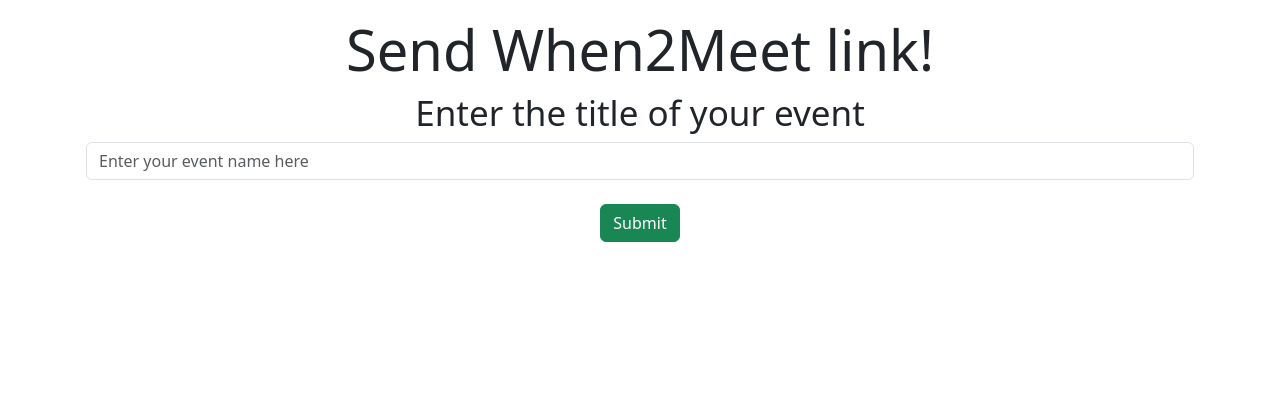
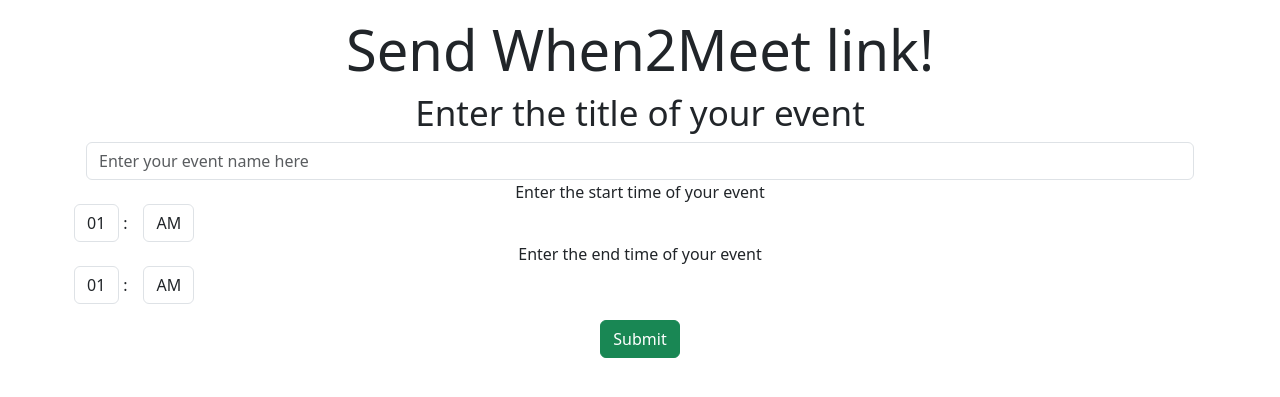
Before and after one commit to agrimreaper49/ClubMatch, a Django app: template club_compass_app/templates/club_compass_app/when2meet.html in a window 1280 px wide. Shown: the part 78-475 px from the top of the page. Run offline with Django 4.2, Linux system fonts and the light colour scheme; the template is opened without the code that fills it: values that come from a table or form of the project are taken from there, others are empty; some libraries are stand-ins or nearby versions.

Commit message:
pull out times and add to when2meet form

```diff
--- a/club_compass_app/forms.py
+++ b/club_compass_app/forms.py
@@ -23,7 +23,6 @@ class ClubForm(forms.Form):
 
 class TimeForm(forms.Form):
     HOURS = [(f'{i:02d}', f'{i:02d}') for i in range(1, 13)]
-    MINUTES = [(f'{i:02d}', f'{i:02d}') for i in range(0, 60)]
     DAY_NIGHT = [("AM", "AM"), ("PM", "PM")]
 
     ## TIMES ##
@@ -32,8 +31,7 @@ class TimeForm(forms.Form):
     start_hour = forms.ChoiceField(label="Enter the start time of your event", choices=HOURS,
                                    widget=forms.Select(attrs={"class": "form-control"}, choices=HOURS))
 
-    start_minute = forms.ChoiceField(label="Enter the start time of your event", choices=MINUTES,
-                                     widget=forms.Select(attrs={"class": "form-control"}, choices=MINUTES))
+
 
     start_day_night = forms.ChoiceField(label="AM or PM?", choices=DAY_NIGHT,
                                         widget=forms.Select(attrs={"class": "form-control"}, choices=DAY_NIGHT))
@@ -42,8 +40,7 @@ class TimeForm(forms.Form):
     end_hour = forms.ChoiceField(label="Enter the end time of your event", choices=HOURS,
                                  widget=forms.Select(attrs={"class": "form-control"}, choices=HOURS))
 
-    end_minute = forms.ChoiceField(label="Enter the start hour of your event", choices=MINUTES,
-                                   widget=forms.Select(attrs={"class": "form-control"}, choices=MINUTES))
+
 
     end_day_night = forms.ChoiceField(label="AM or PM?", choices=DAY_NIGHT,
                                       widget=forms.Select(attrs={"class": "form-control"}, choices=DAY_NIGHT))
@@ -54,12 +51,13 @@ class When2MeetForm(TimeForm):
                                  widget=forms.TextInput(attrs={"placeholder": "Enter your event name here",
                                                                "class": "form-control"}))
 
-    date = forms.DateField(label="Enter the date of your event",
-                           widget=forms.DateInput(attrs={"class": "form-control",
-                                                         "placeholder": "YYYY-MM-DD"}))
+    # date = forms.DateField(label="Enter the date of your event",
+    #                        widget=forms.DateInput(attrs={"class": "form-control",
+    #                                                      "placeholder": "YYYY-MM-DD"}))
 
 
 class EventForm(TimeForm):
+    MINUTES = [(f'{i:02d}', f'{i:02d}') for i in range(0, 60)]
     event_name = forms.CharField(label="Enter the title of your event", max_length=50,
                                  widget=forms.TextInput(attrs={"placeholder": "Enter your event name here",
                                                                "class": "form-control"}))
@@ -75,3 +73,9 @@ class EventForm(TimeForm):
     location = forms.CharField(label="Enter the location of your event", max_length=100,
                                widget=forms.TextInput(attrs={"class": "form-control",
                                                              "placeholder": "Enter the location of your event"}))
+
+    start_minute = forms.ChoiceField(label="Enter the start time of your event", choices=MINUTES,
+                                     widget=forms.Select(attrs={"class": "form-control"}, choices=MINUTES))
+
+    end_minute = forms.ChoiceField(label="Enter the start hour of your event", choices=MINUTES,
+                                   widget=forms.Select(attrs={"class": "form-control"}, choices=MINUTES))
--- a/club_compass_app/templates/club_compass_app/when2meet.html
+++ b/club_compass_app/templates/club_compass_app/when2meet.html
@@ -11,10 +11,47 @@
             <label class="control-label"><h1 class="display-6"><small><strong>{{ form.event_name.label }}</strong></small></h1></label>
             {{ form.event_name }}
         </div>
-        <div class="form-group">
-            <label class="control-label"><h1 class="display-6"><small><strong>{{ form.dates.label }}</strong></small></h1></label>
-            {{ form.dates }}
-        </div>
+        <!-- Start Time -->
+            <div class='form-group'>
+                <label class="control-label">{{ form.start_hour.label }}</label>
+                {{ form.start_time.errors }}
+                <div class="row">
+
+                    <!-- Hours -->
+                    <div class="col-sm-auto px-0">
+                        <span class="d-inline-flex">
+                            {{ form.start_hour }}
+                        </span>
+                        <span class="d-inline-flex">:</span>
+                    </div>
+
+                    <!-- AM/PM -->
+                    <div class="col-sm-auto px-3">
+                        {{ form.start_day_night }}
+                    </div>
+                </div>
+            </div>
+
+            <!-- End Time -->
+            <div class='form-group'>
+                <label class="control-label">{{ form.end_hour.label }}</label>
+                {{ form.end_time.errors }}
+                <div class="row">
+
+                    <!-- Hours -->
+                    <div class="col-sm-auto px-0">
+                        <span class="d-inline-flex">
+                            {{ form.end_hour }}
+                        </span>
+                        <span class="d-inline-flex">:</span>
+                    </div>
+
+                    <!-- AM/PM -->
+                    <div class="col-sm-auto px-3">
+                        {{ form.end_day_night }}
+                    </div>
+                </div>
+            </div>
     </div>
     <div class="container">
     <input type="submit" class="btn btn-success" value="Submit">
```
Also changed, not shown: club_compass_app/views.py (+32 -18 lines).
